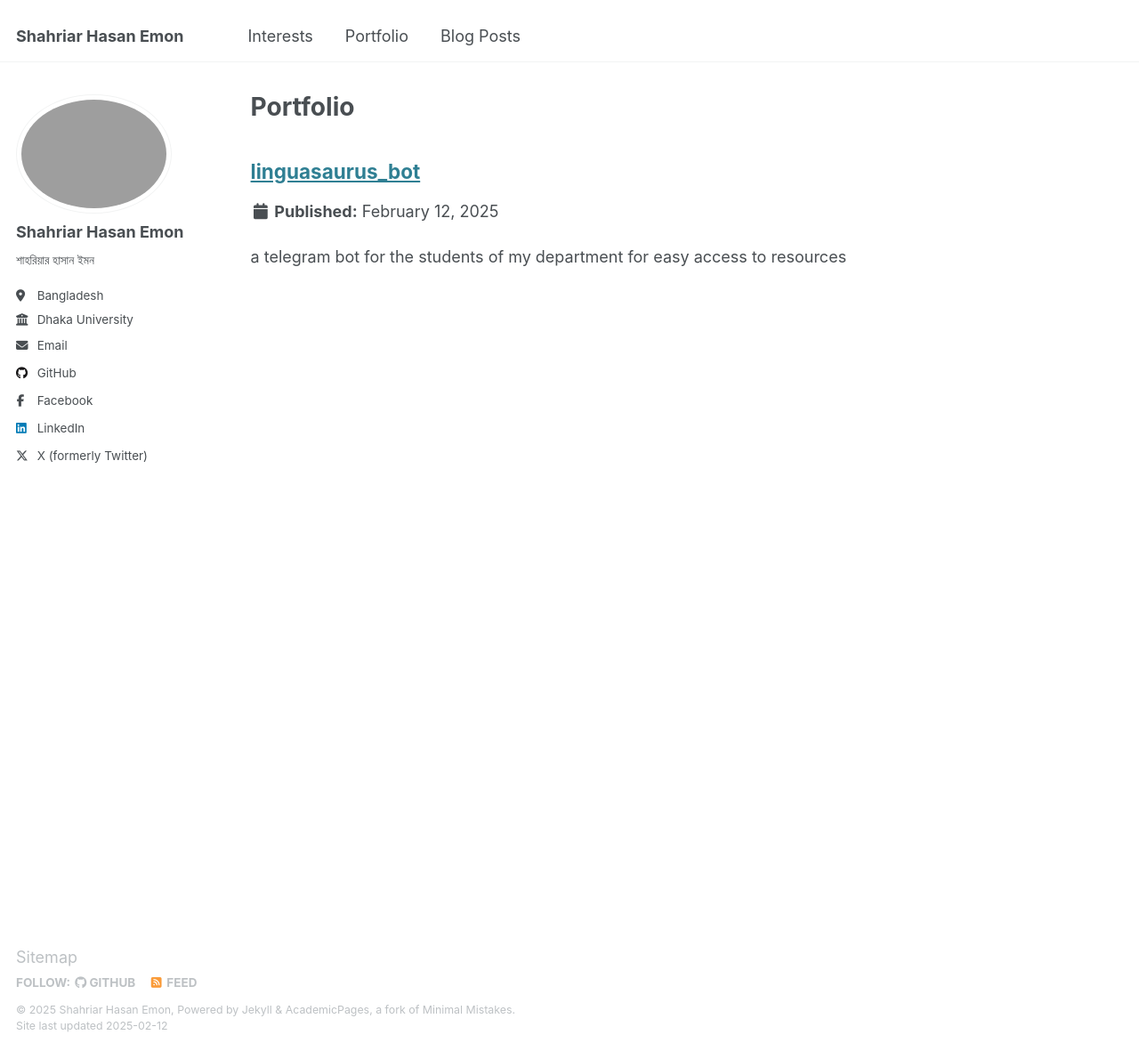
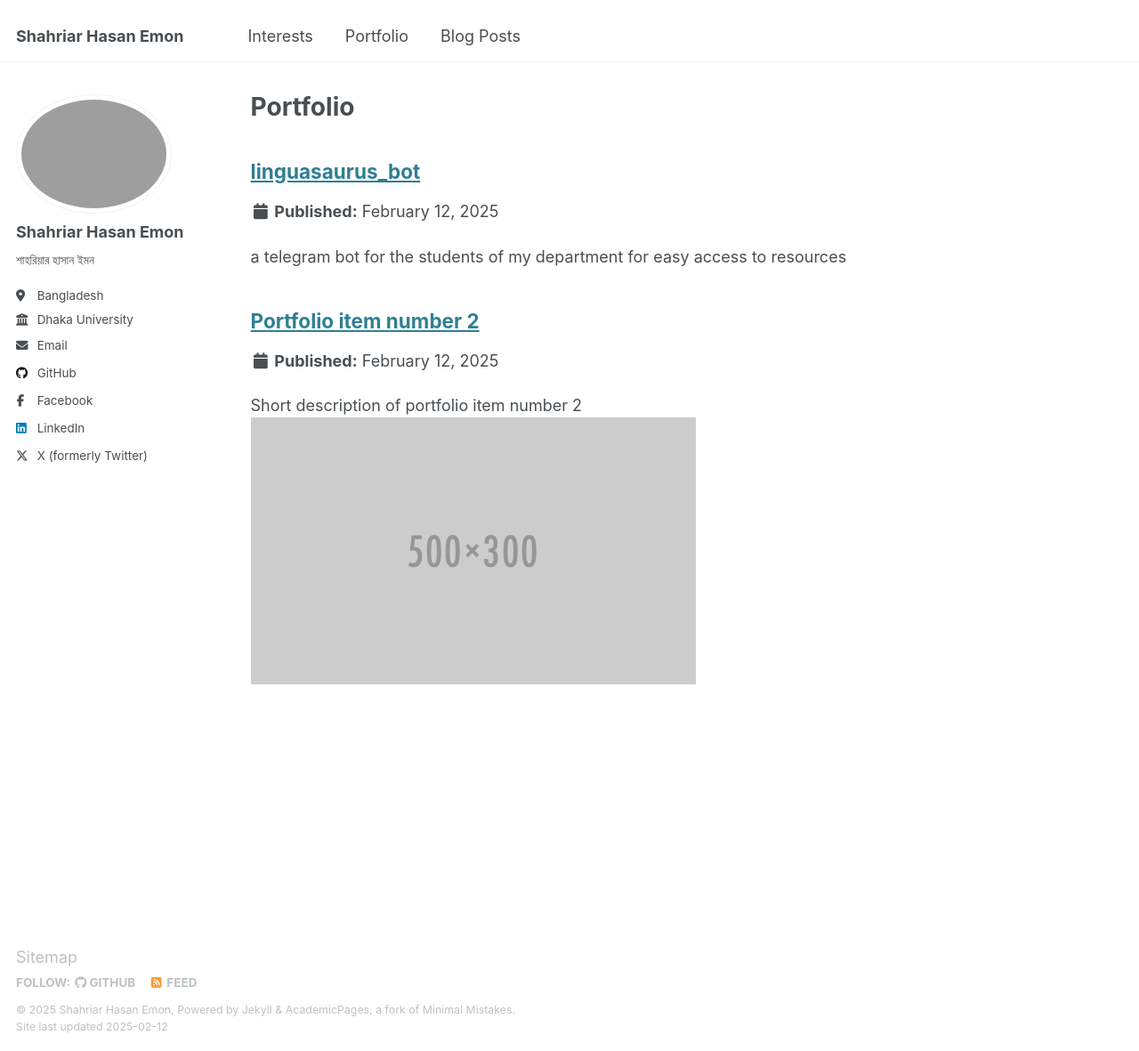
Before and after one commit to eeem0n/eeem0n.github.io, a Jekyll site: the page built from _pages/portfolio.html, in a window 1280 px wide and 1181 px high. Shown: the whole window at 89% size. Built offline with Jekyll 4.4.1, drawn with Linux system fonts in a browser that asks for light colours; some of the changed lines change nothing that is shown.

Commit message:
Update portfolio-2.html

```diff
--- a/_portfolio/portfolio-2.html
+++ b/_portfolio/portfolio-2.html
@@ -1 +1,7 @@
-_portfolio/portfolio-2.html
+---
+title: "Portfolio item number 2"
+excerpt: "Short description of portfolio item number 2 <br/><img src='/images/500x300.png'>"
+collection: portfolio
+---
+
+This is an item in your portfolio. It can be have images or nice text. If you name the file .md, it will be parsed as markdown. If you name the file .html, it will be parsed as HTML.
```
